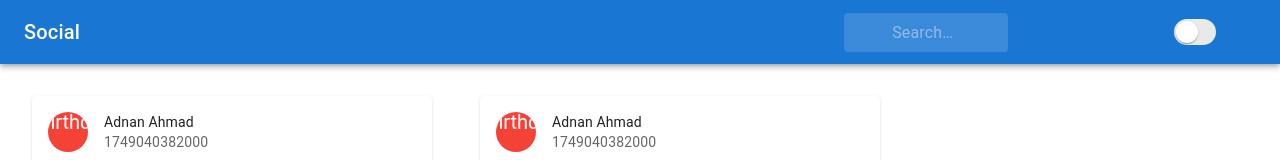
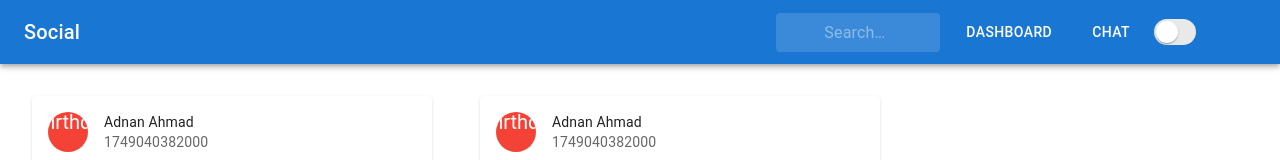
Before and after one commit to adnanahmadlaghari/real-time-social-media, a React (Vite) app in the folder fe/: page / in a window 1280 px wide. Shown: the top 160 px of the page. Built offline with nearby package versions, Linux system fonts and the light colour scheme; some icons are missing.

Commit message:
setting button in navbar

```diff
--- a/fe/src/components/Navbar.tsx
+++ b/fe/src/components/Navbar.tsx
@@ -11,15 +11,16 @@ import AccountCircle from '@mui/icons-material/AccountCircle';
 import Search from './Search/Search';
 import { SearchIconWrapper } from './Search/SearchIconWrapper';
 import { StyledInputBase } from './Search/StyledInputBase';
-import { Button } from '@mui/material';
+import { Button, Stack, useTheme } from '@mui/material';
 import IOSSwitch from "./IOSSwitch"
 import { useGlobalVar } from './Global/Global';
 
 
- const  PrimarySearchAppBar: React.FC = () => {
+const PrimarySearchAppBar: React.FC = () => {
+
   const [anchorEl, setAnchorEl] = React.useState<null | HTMLElement>(null);
-  const {setTheme} = useGlobalVar()
-
+  const { setTheme } = useGlobalVar()
+  const theme = useTheme()
   const isMenuOpen = Boolean(anchorEl);
 
   const handleProfileMenuOpen = (event: React.MouseEvent<HTMLElement>) => {
@@ -60,7 +61,7 @@ import { useGlobalVar } from './Global/Global';
 
 
   return (
-    <Box sx={{ flexGrow: 1 , display: { xs: 'none', sm: 'block' }}}>
+    <Box sx={{ flexGrow: 1, display: { xs: 'none', sm: 'block' } }}>
       <AppBar position="static">
         <Toolbar>
           <Typography
@@ -71,7 +72,7 @@ import { useGlobalVar } from './Global/Global';
           >
             Social
           </Typography>
-            <Box sx={{ flexGrow: 1 }} />
+          <Box sx={{ flexGrow: 1 }} />
           <Search>
             <SearchIconWrapper>
               <SearchIcon />
@@ -81,15 +82,15 @@ import { useGlobalVar } from './Global/Global';
               inputProps={{ 'aria-label': 'search' }}
             />
           </Search>
-          <Box sx={{ display: { xs: 'none', sm: 'block' }  }}>
-             <Button variant='text' >
+          <Stack sx={{ display: { xs: 'none', sm: 'block', marginLeft: 10 } }} spacing={1} direction="row" alignItems="center">
+            <Button variant={theme.palette.mode === "dark" ? "contained" : ""} color={theme.palette.mode === "dark" ? "secondary" : "primary"}>
               Dashboard
             </Button>
-            <Button variant='text'>
+            <Button variant={theme.palette.mode === "dark" ? "contained" : ""} color={theme.palette.mode === "dark" ? "secondary" : "primary"}>
               Chat
             </Button>
 
-            <IOSSwitch onClick={toggleTheme}/>
+            <IOSSwitch onClick={toggleTheme} />
 
             <IconButton
               size="large"
@@ -102,7 +103,7 @@ import { useGlobalVar } from './Global/Global';
             >
               <AccountCircle />
             </IconButton>
-          </Box>
+          </Stack>
         </Toolbar>
       </AppBar>
       {renderMenu}
```
